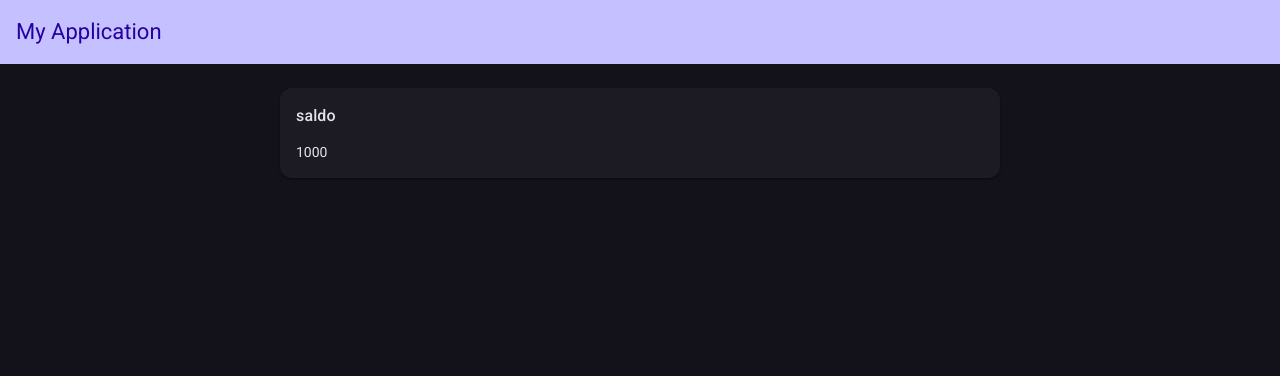
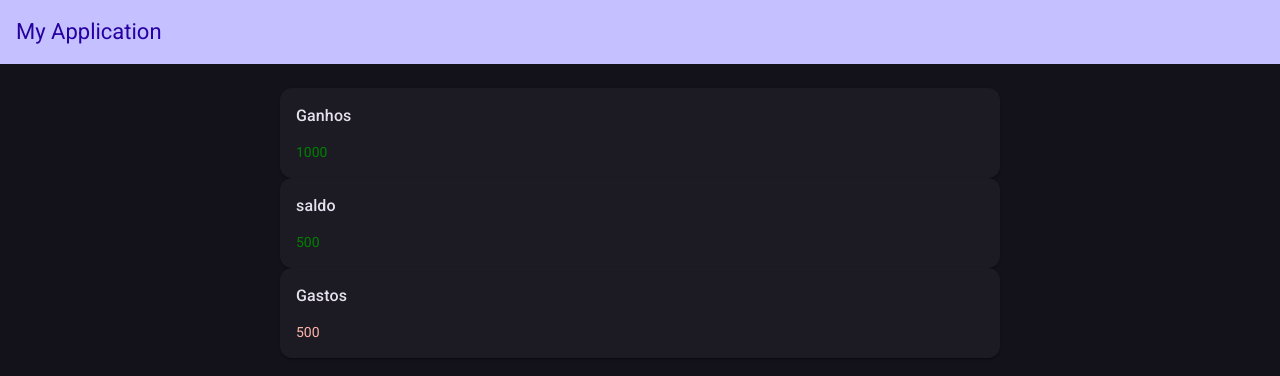
Before and after one commit to denysoncardoso/gerenciador-financeiro, an Angular app: page / in a window 1280 px wide. Shown: the top 376 px of the page. Built offline with nearby package versions, Linux system fonts and the light colour scheme.

Commit message:
ajustando componente "balance-card" para suportar diferentes tipos e estilizações, e integrando novos cards ao componente "home"

```diff
--- a/src/app/features/home/components/balance-card/balance-card.html
+++ b/src/app/features/home/components/balance-card/balance-card.html
@@ -3,7 +3,7 @@
     <mat-card-subtitle>{{ label() }}</mat-card-subtitle>
   </mat-card-header>
   <mat-card-content>
-    <p>
+    <p [class]="cssClass()">
       {{ value() }}
     </p>
   </mat-card-content>
--- a/src/app/features/home/components/balance-card/balance-card.scss
+++ b/src/app/features/home/components/balance-card/balance-card.scss
@@ -0,0 +1,7 @@
+.income {
+  color: green;
+}
+
+.outcome {
+  color: var(--mat-sys-error);
+}
--- a/src/app/features/home/components/balance-card/balance-card.ts
+++ b/src/app/features/home/components/balance-card/balance-card.ts
@@ -1,4 +1,4 @@
-import {Component, input} from '@angular/core';
+import {Component, computed, input} from '@angular/core';
 import {MatCardModule} from '@angular/material/card';
 
 @Component({
@@ -12,4 +12,10 @@ export class BalanceCard {
   label = input.required<string>();
   value = input.required<number>();
 
+  cssClass = computed(() => {
+    if(this.type() === 'income') return 'income';
+    if(this.type() === 'outcome') return 'outcome';
+    return this.value() > 0 ? 'income' : 'outcome';
+  });
+
 }
--- a/src/app/features/home/home.html
+++ b/src/app/features/home/home.html
@@ -1,5 +1,17 @@
+<app-balance-card
+  [type]="'income'"
+  [label]="'Ganhos'"
+  [value]="1000"
+></app-balance-card>
+
 <app-balance-card
   [type]="'balance'"
   [label]="'saldo'"
-  [value]="1000"
+  [value]="500"
 ></app-balance-card>
+
+<app-balance-card
+  [type]="'outcome'"
+  [label]="'Gastos'"
+  [value]="500"
+></app-balance-card>
```
